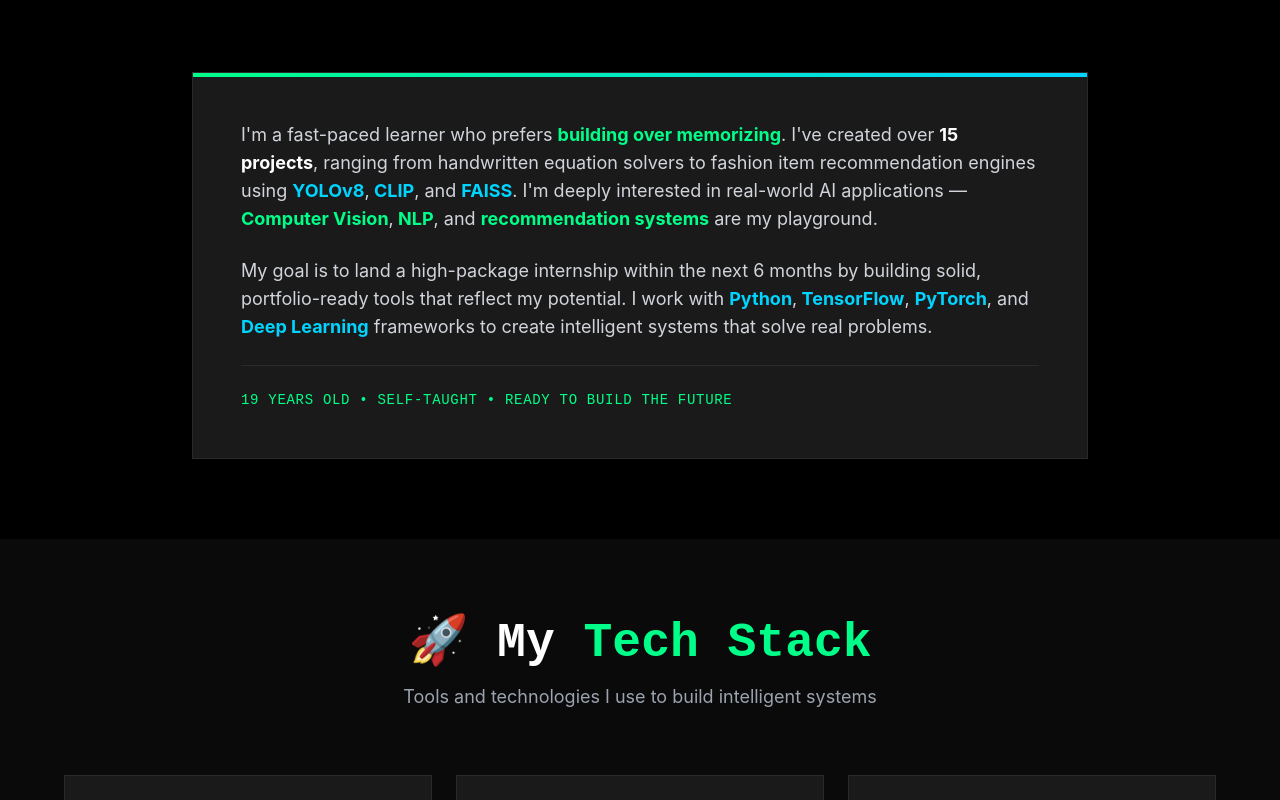
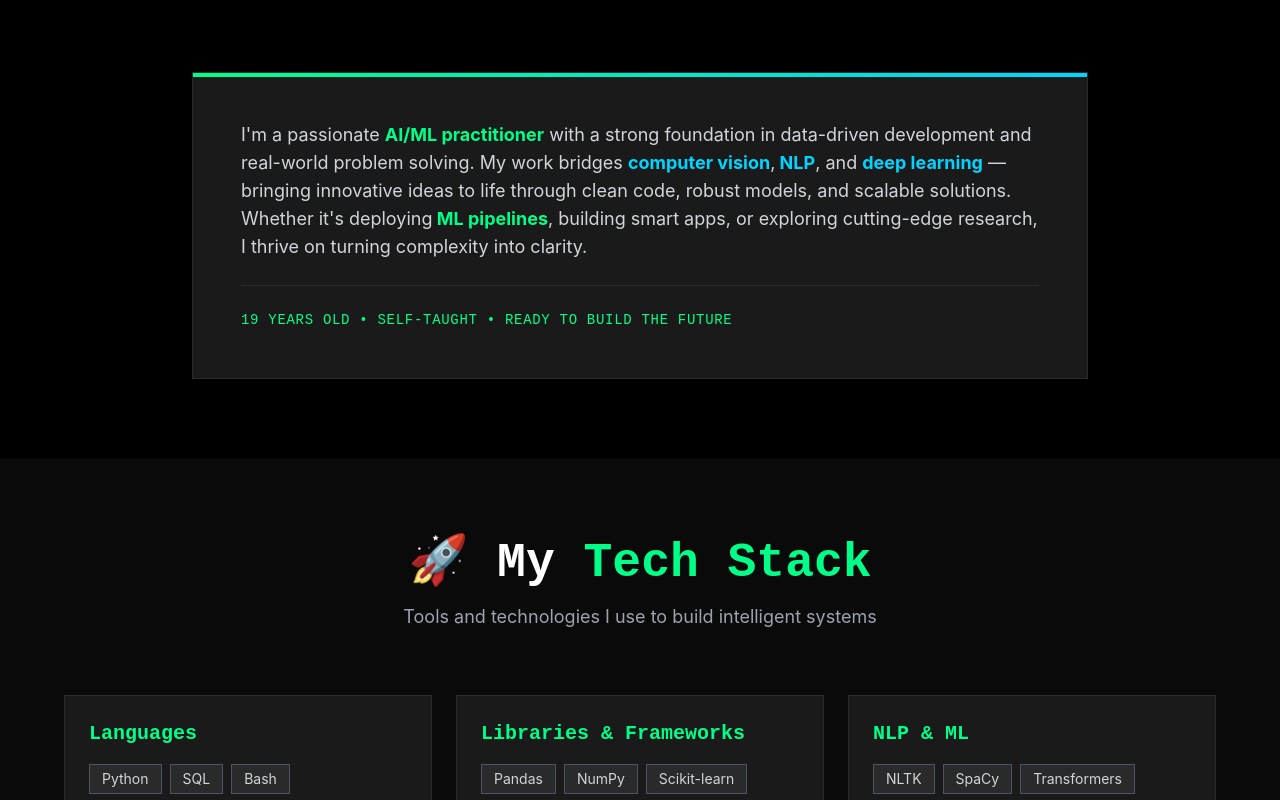
Before and after one commit to 07Codex07/portfolio, a React (Vite) app: page / in a window 1280 px wide. Shown: the part 920-1720 px from the top of the page. Built offline with nearby package versions, Linux system fonts and the light colour scheme.

Commit message:
Update About Me, Fix Contact Form, and Add Data Analytics Tools

```diff
--- a/src/components/AboutSection.tsx
+++ b/src/components/AboutSection.tsx
@@ -28,20 +28,12 @@ const AboutSection: React.FC = () => {
 
           <div className="space-y-6 text-gray-300 leading-relaxed">
             <p className="text-lg">
-              I'm a fast-paced learner who prefers <strong className="text-neon-green">building over memorizing</strong>.
-              I've created over <strong className="text-white">15 projects</strong>, ranging from handwritten equation
-              solvers to fashion item recommendation engines using <strong className="text-neon-blue">YOLOv8</strong>,
-              <strong className="text-neon-blue"> CLIP</strong>, and <strong className="text-neon-blue">FAISS</strong>.
-              I'm deeply interested in real-world AI applications — <strong className="text-neon-green">Computer Vision</strong>,
-              <strong className="text-neon-green"> NLP</strong>, and <strong className="text-neon-green">recommendation systems</strong> are my playground.
-            </p>
-
-            <p className="text-lg">
-              My goal is to land a high-package internship within the next 6 months by building solid,
-              portfolio-ready tools that reflect my potential. I work with <strong className="text-neon-blue">Python</strong>,
-              <strong className="text-neon-blue"> TensorFlow</strong>, <strong className="text-neon-blue">PyTorch</strong>,
-              and <strong className="text-neon-blue">Deep Learning</strong> frameworks to create intelligent systems
-              that solve real problems.
+              I'm a passionate <strong className="text-neon-green">AI/ML practitioner</strong> with a strong foundation in
+              data-driven development and real-world problem solving. My work bridges <strong className="text-neon-blue">computer vision</strong>,
+              <strong className="text-neon-blue"> NLP</strong>, and <strong className="text-neon-blue">deep learning</strong> — bringing
+              innovative ideas to life through clean code, robust models, and scalable solutions. Whether it's deploying
+              <strong className="text-neon-green"> ML pipelines</strong>, building smart apps, or exploring cutting-edge research,
+              I thrive on turning complexity into clarity.
             </p>
 
             <div className="pt-6 border-t border-light-gray">
--- a/src/components/SkillsSection.tsx
+++ b/src/components/SkillsSection.tsx
@@ -57,6 +57,10 @@ const SkillsSection: React.FC = () => {
       skills: ["Collaborative Filtering", "Similarity Search"]
     },
     {
+      title: "Data Analytics Tools",
+      skills: ["Power BI", "Tableau", "Pandas Profiling", "Excel (Advanced)", "Google Data Studio"]
+    },
+    {
       title: "Deployment",
       skills: ["Flask", "FastAPI", "Streamlit", "Netlify", "Vercel"]
     },
--- /dev/null
+++ b/thank-you.html
@@ -0,0 +1,63 @@
+<!DOCTYPE html>
+<html lang="en">
+<head>
+  <meta charset="UTF-8" />
+  <meta name="viewport" content="width=device-width, initial-scale=1.0"/>
+  <title>Thank You - Vinayak Sahu</title>
+  <style>
+    body {
+      background-color: #0f0f0f;
+      color: white;
+      display: flex;
+      flex-direction: column;
+      align-items: center;
+      justify-content: center;
+      height: 100vh;
+      font-family: 'Inter', sans-serif;
+      margin: 0;
+      padding: 20px;
+      text-align: center;
+    }
+    h1 {
+      color: #00ff88;
+      font-size: 2.5rem;
+      margin-bottom: 1rem;
+      font-weight: 700;
+    }
+    p {
+      font-size: 1.2rem;
+      margin-bottom: 2rem;
+      color: #cccccc;
+      max-width: 500px;
+      line-height: 1.6;
+    }
+    a {
+      color: #00ff88;
+      text-decoration: none;
+      font-size: 1.1rem;
+      padding: 12px 24px;
+      border: 2px solid #00ff88;
+      border-radius: 4px;
+      transition: all 0.3s ease;
+      display: inline-block;
+      font-weight: 500;
+    }
+    a:hover {
+      background-color: #00ff88;
+      color: #000000;
+      transform: translateY(-2px);
+    }
+    .container {
+      max-width: 600px;
+      margin: 0 auto;
+    }
+  </style>
+</head>
+<body>
+  <div class="container">
+    <h1>Thanks for reaching out!</h1>
+    <p>Your message was successfully sent. I'll get back to you soon and look forward to connecting with you.</p>
+    <a href="/">Back to Portfolio</a>
+  </div>
+</body>
+</html>
```
